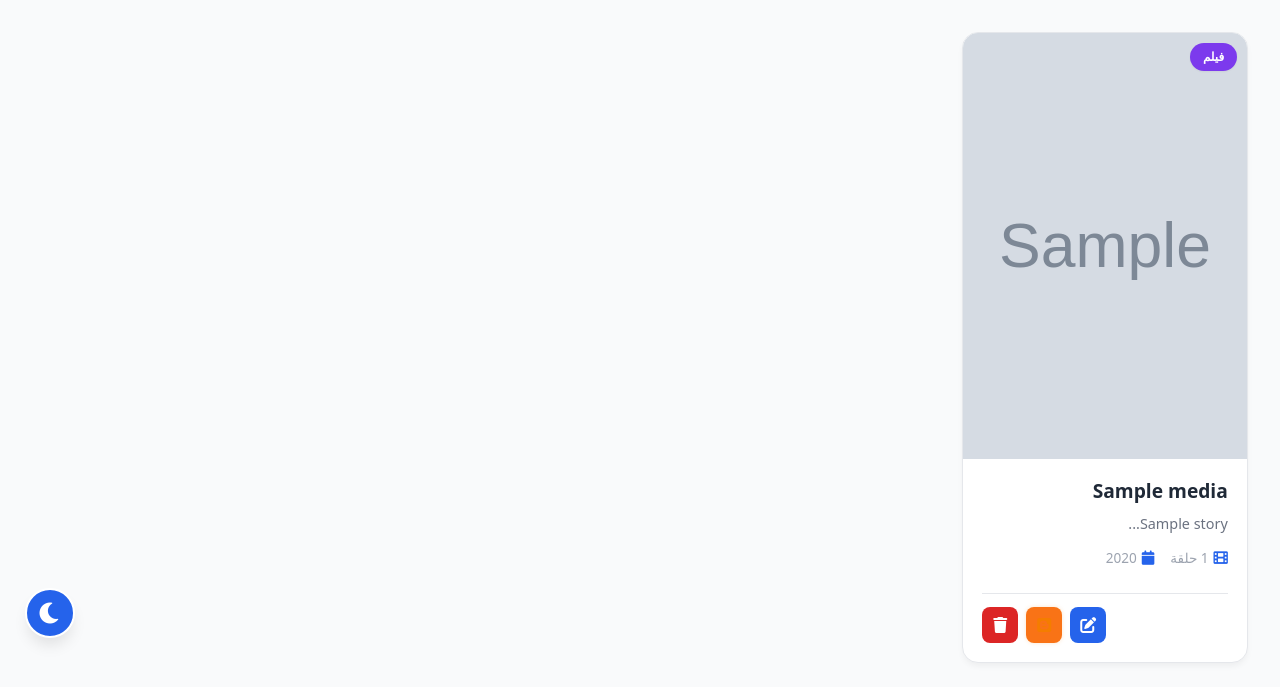
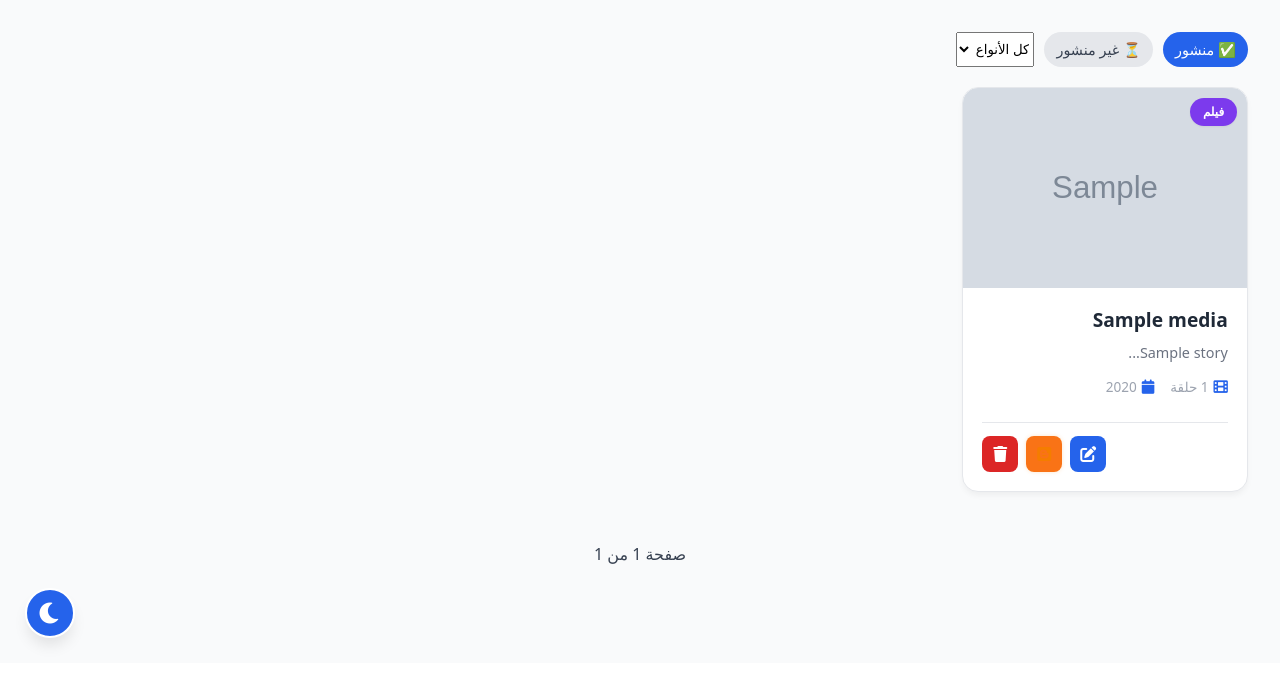
Before and after one commit to eslam985/egyPyramid-blogger-guardian-ultra, a FastAPI app: template templates/index.html in a window 1280 px wide. Shown: the part 137-824 px from the top of the page. After the commit the page ends 785 px from the top, so only its background shows below. Run offline with FastAPI, Linux system fonts and the light colour scheme; the template is opened without the code that fills it: most values are stand-ins (such as "Sample title", 1, 10 or a date in 2020); grey boxes marked "Sample" are stand-in pictures; parts of the project's set-up code (start-up, migrations or seed data) failed here and were passed over.

Commit message:
تعديل جذري ف الداش بورد واضافة محرك النشر من كولاب الي الداش بورد

```diff
--- a/app.py
+++ b/app.py
@@ -11,6 +11,8 @@ from datetime import datetime
 from fastapi import BackgroundTasks
 from dotenv import load_dotenv
 
+# ثم قم بتعريف المتغير الذي يشتكي منه الكود:
+supabase = SupabaseService.client
 load_dotenv()  # شحن المتغيرات أولاً
 
 # ثم بقية الاستدعاءات
@@ -328,31 +330,73 @@ async def sync_episode_to_blogger(ep_id: int, user: str = Depends(authenticate))
 async def toggle_post_status(post_id: str, username: str = Depends(authenticate)):
     try:
         from services.blogger_api import BloggerService
-
         blogger = BloggerService(blog_id=os.getenv("BLOG_ID"))
         service = blogger.get_service()
 
-        # 1. جلب حالة المقال الحالية
-        post = (
-            service.posts().get(blogId=os.getenv("BLOG_ID"), postId=post_id).execute()
-        )
+        # جلب البيانات الحالية بدقة
+        post = service.posts().get(blogId=os.getenv("BLOG_ID"), postId=post_id).execute()
+        current_status = post.get("status") # القيم الممكنة: LIVE أو DRAFT
 
-        if post.get("status") == "LIVE":
-            # تحويل لمسودة
-            service.posts().revert(
-                blogId=os.getenv("BLOG_ID"), postId=post_id
-            ).execute()
-            return {"status": "success", "new_status": "draft"}
+        if current_status == "LIVE":
+            # أمر التحويل لمسودة (Revert)
+            service.posts().revert(blogId=os.getenv("BLOG_ID"), postId=post_id).execute()
+            new_status = "draft"
         else:
-            # إعادة نشر
-            service.posts().publish(
-                blogId=os.getenv("BLOG_ID"), postId=post_id
-            ).execute()
-            return {"status": "success", "new_status": "live"}
+            # أمر النشر (Publish)
+            service.posts().publish(blogId=os.getenv("BLOG_ID"), postId=post_id).execute()
+            new_status = "live"
 
+        return {"status": "success", "new_status": new_status}
     except Exception as e:
+        print(f"Error toggling post {post_id}: {e}")
         return {"status": "error", "error": str(e)}
 
+
+@app.get("/", response_class=HTMLResponse)
+async def index(
+    request: Request,
+    page: int = 1,
+    cat: str = None,
+    status: str = None,
+    search: str = None,
+    username: str = Depends(authenticate)
+):
+    page_size = 12
+    offset = (page - 1) * page_size
+
+    # بناء الاستعلام لـ Supabase
+    query = supabase.table("medias").select("*", count="exact")
+
+    # 1. فلترة النوع (فيلم/مسلسل)
+    if cat:
+        query = query.eq("category", cat)
+
+    # 2. فلترة الحالة (منشور/مسودة/غير منشور)
+    # ملاحظة: غير منشور يعني blogger_post_id هو NULL
+    if status == "not_published":
+        query = query.is_("blogger_post_id", "null")
+    elif status == "published":
+        query = query.not_.is_("blogger_post_id", "null")
+
+    # 3. البحث
+    if search:
+        query = query.ilike("title", f"%{search}%")
+
+    # جلب البيانات مع الترتيب (الأحدث أولاً) والترقيم
+    res = query.order("created_at", desc=True).range(offset, offset + page_size - 1).execute()
+
+    total_count = res.count
+    total_pages = (total_count + page_size - 1) // page_size
+
+    return templates.TemplateResponse("index.html", {
+        "request": request,
+        "media_list": res.data,
+        "current_page": page,
+        "total_pages": total_pages,
+        "current_cat": cat,
+        "current_status": status,
+        "search": search
+    })
 
 # حذف رابط معين
 @app.post("/api/links/{link_id}/delete")
--- a/static/css/style.css
+++ b/static/css/style.css
@@ -336,7 +336,56 @@ button {
  gap: 1.5rem;
  margin-top: 1rem;
 }
+/* تنسيق أزرار الترقيم */
+.pagination {
+    display: flex;
+    justify-content: center;
+    align-items: center;
+    gap: 20px;
+    margin: 30px 0;
+    padding: 20px;
+}
 
+.btn-page {
+    background-color: var(--color-primary, #2563eb);
+    color: white;
+    padding: 8px 16px;
+    border-radius: 6px;
+    text-decoration: none;
+    font-weight: bold;
+    transition: opacity 0.2s;
+}
+
+.btn-page:hover {
+    opacity: 0.8;
+}
+
+.page-info {
+    color: var(--text-color, #374151);
+    font-weight: 500;
+}
+
+/* تنسيق فلاتر الحالة والنوع */
+.filters-bar {
+    display: flex;
+    gap: 10px;
+    margin-bottom: 20px;
+    flex-wrap: wrap;
+}
+
+.btn-filter {
+    padding: 6px 12px;
+    border-radius: 20px;
+    background: #e5e7eb;
+    color: #374151;
+    text-decoration: none;
+    font-size: 0.9rem;
+}
+
+.btn-filter.active {
+    background: #2563eb;
+    color: white;
+}
 /* ---------------------------------------- */
 /* بطاقة الوسائط (Media Card)                 */
 /* ---------------------------------------- */
@@ -361,10 +410,11 @@ button {
 /* حاوية الصورة */
 .card-image {
  position: relative;
- aspect-ratio: 2/3;
- /* نسبة عرض إلى ارتفاع تناسب الملصقات */
+ aspect-ratio: 1 / 1;
+ max-height: 200px;
  background-color: var(--color-surface);
  overflow: hidden;
+  background-position: center;
 }
 
 .card-image img {
@@ -372,6 +422,7 @@ button {
  height: 100%;
  object-fit: cover;
  transition: transform 0.3s ease;
+  background-position: center;
 }
 
 .media-card:hover .card-image img {
--- a/templates/index.html
+++ b/templates/index.html
@@ -36,11 +36,35 @@
         <a href="/?cat=movie" class="filter-tag">أفلام</a>
       </div>
     </header>
-
+    <div class="dashboard-controls">
+      <div class="filters-bar">
+        <a href="/?status=published" class="btn-filter {{ 'active' if current_status == 'published' }}">✅ منشور</a>
+        <a href="/?status=not_published" class="btn-filter {{ 'active' if current_status == 'not_published' }}">⏳ غير
+          منشور</a>
+        <select onchange="location.href='/?cat='+this.value">
+          <option value="">كل الأنواع</option>
+          <option value="tv" {{ 'selected' if current_cat=='tv' }}>مسلسلات</option>
+          <option value="movie" {{ 'selected' if current_cat=='movie' }}>أفلام</option>
+        </select>
+      </div>
+    </div>
     <div class="media-grid">
       {% for media in media_list %}
       {% include 'components/media_card.html' %}
       {% endfor %}
+    </div>
+    <div class="pagination">
+      {% if current_page > 1 %}
+      <a href="/?page={{ current_page - 1 }}&cat={{ current_cat or '' }}&status={{ current_status or '' }}"
+        class="btn-page">السابق</a>
+      {% endif %}
+
+      <span class="page-info">صفحة {{ current_page }} من {{ total_pages }}</span>
+
+      {% if current_page < total_pages %} <a
+        href="/?page={{ current_page + 1 }}&cat={{ current_cat or '' }}&status={{ current_status or '' }}"
+        class="btn-page">التالي</a>
+        {% endif %}
     </div>
   </main>
 
```
